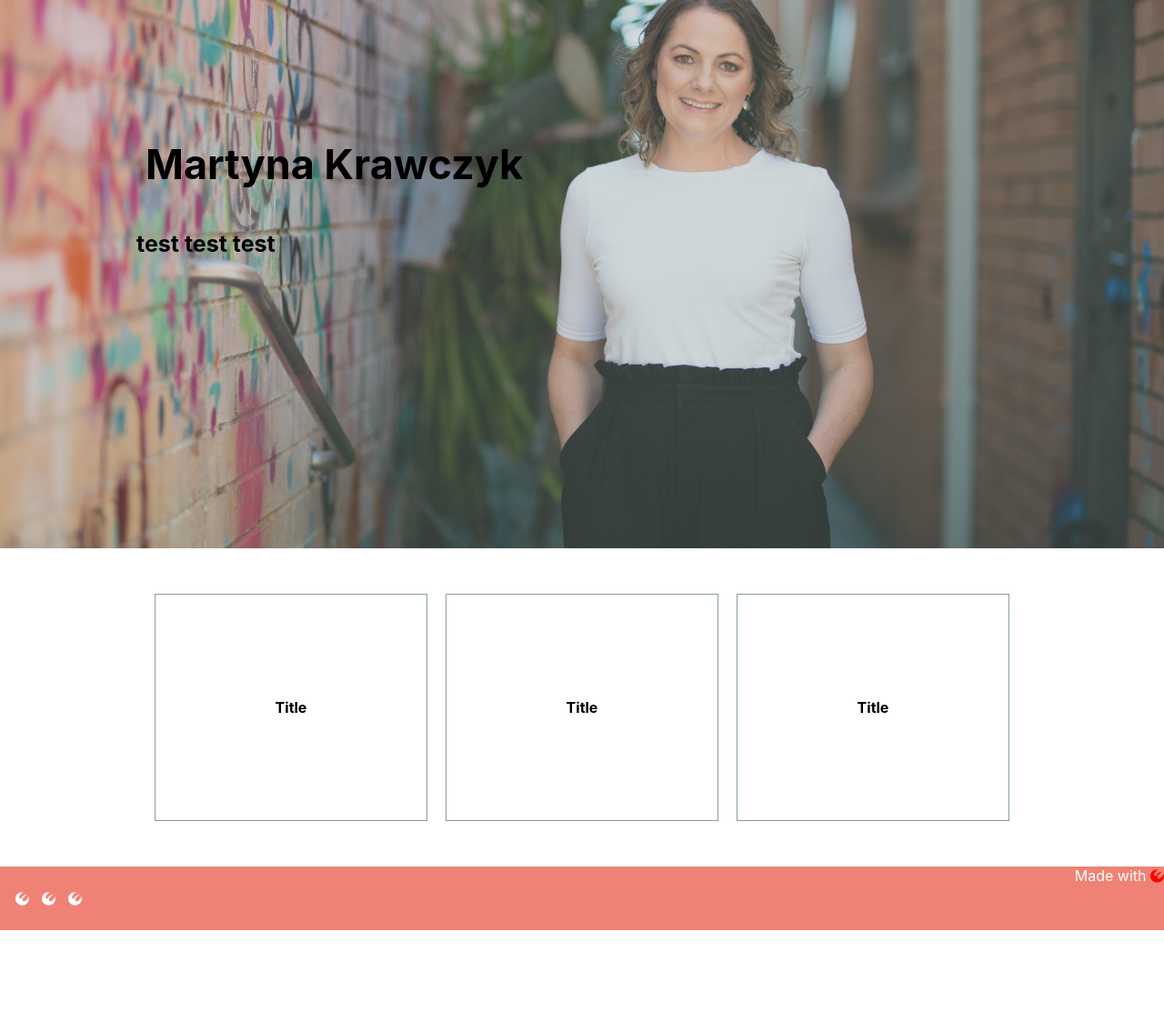
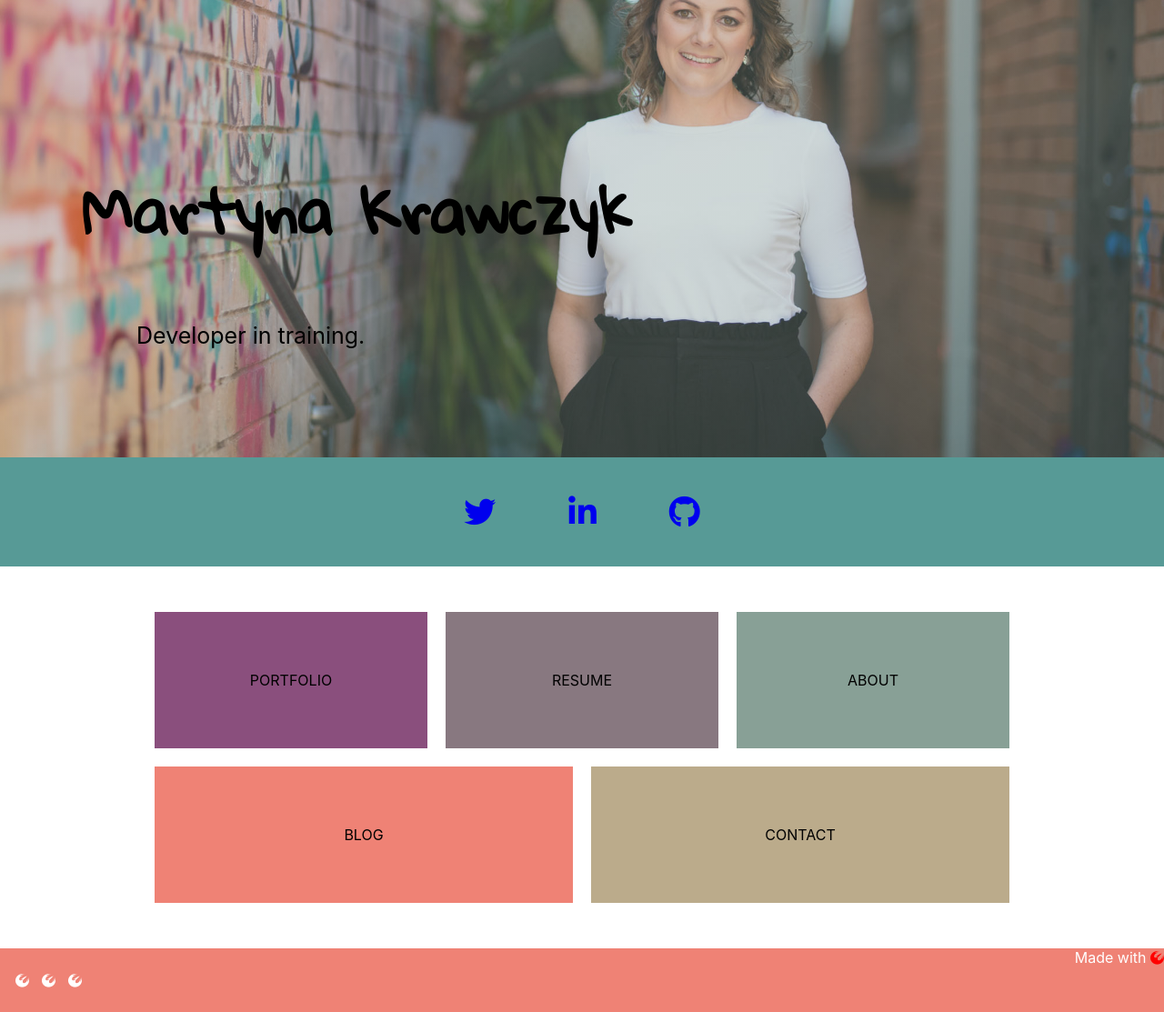
Before and after one commit to Martyna-krawczyk/portfolio, a plain HTML site: page src/index.html in a window 1280 px wide. Shown: the part 97-1210 px from the top of the page at 91% size. Before the commit the page ends 1120 px from the top, so only its background shows below. Drawn offline with Linux system fonts and the light colour scheme.

Commit message:
updates to cards

```diff
--- a/src/css/cards.css
+++ b/src/css/cards.css
@@ -9,50 +9,55 @@
 .card {
   width: 25%;
 }
+.card-wide {
+  width: 37.5%;
+}
 
 .card-content {
-  height:250px;
-  border: 1px solid var(--spanish-grey);
+  height:150px;
+  /* border: 1px solid var(--spanish-grey); */
   margin: 10px;
-  box-sizing: border-box;
+  /* box-sizing: border-box; */
   display: flex;
   flex-direction: column;
   align-items: center;
   justify-content: center;
 }
 
-.icon1 {
-  height: 70%;
-  font-size: 120px;
-  display: flex;
-  color: var(--razzmic-berry);
+#card1 {
+  background-color: var(--razzmic-berry);
 }
 
-.icon2 {
-  height: 70%;
-  font-size: 120px;
-  display: flex;
-  color: var(--rocket-metallic);
+#card2 {
+  background-color: var(--rocket-metallic);
 }
 
-.icon3 {
-  height: 70%;
-  font-size: 120px;
-  display: flex;
-  color: var(--spanish-grey);
+#card3 {
+  background-color: var(--spanish-grey);
 }
 
-.card-content h4 {
+#card4 {
+  background-color: var(--light-coral);
+}
+
+#card4 {
+  background-color: var(--light-coral);
+}
+#card5 {
+  background-color: var(--sage);
+}
+
+.card-content p {
   margin: 1px 0px;
 }
 
-.card-content h1 {
-  margin: 150px 0px;
-}
 
 /* tablet design */
 @media only screen and (max-width: 800px) {
   .card {
+    width: 50%;
+  }
+  .card-wide {
     width: 50%;
   }
   }
@@ -61,4 +66,7 @@
     .card {
       width: 100%;
     }
+    .card-wide {
+      width: 100%;
     }
+    }
--- a/src/css/container.css
+++ b/src/css/container.css
@@ -1,5 +1,5 @@
 .container1 {
-  height: 700px;
+  height: 600px;
   width: 100vw;
   background-image:  linear-gradient(-225deg, var(--razzmic-berry-trans) 0%, var(--spanish-grey-trans) 50%), url("../media/headshot.jpg");
   background-position: center center;
--- a/src/css/hero.css
+++ b/src/css/hero.css
@@ -1,19 +1,17 @@
 
   .hero-container h1 {
-    /* font-family: 'Gloria Hallelujah', cursive; */
+    font-family: 'Gloria Hallelujah', cursive;
     color: black;
-    font-size: 45px;
+    font-size: 65px;
     /* text-shadow:4px 4px rgba(0, 0, 0, 0.178); */
     text-align: left;
-    margin-left: 160px;
+    margin-left: 90px;
     padding-top: 150px;
   }
 
-  .hero-container h3 {
-    /* font-family: 'Gloria Hallelujah', cursive; */
+  .hero-container p {
     color: black;
     font-size: 25px;
-    /* text-shadow:4px 4px rgba(0, 0, 0, 0.178); */
     text-align: left;
     margin-left: 150px;
     padding-top: 15px;
--- a/src/css/nav.css
+++ b/src/css/nav.css
@@ -18,6 +18,7 @@
   align-items: center;
   float: right;
   font-size: 30px;
+  margin-right: 15px;
 }
 
 .navbar-logo {
@@ -26,7 +27,7 @@ display: flex;
 float: left;
 justify-content: center;
 align-items: center;
-/* color: white; */
+margin-left: 15px;
 }
 
 .navbar-link a:hover {
--- a/src/css/socials.css
+++ b/src/css/socials.css
@@ -0,0 +1,21 @@
+.socials {
+  height: 120px;
+  background-color: var(--green);
+}
+
+.socials-links {
+  display: flex;
+  justify-content: center;
+  align-items: center;
+  height: 100%;
+  width: 100%;
+}
+
+.socials-link {
+  color: white;
+  font-size: 35px;
+  padding: 0 40px;
+  display: flex;
+  justify-content: space-between;
+  align-items: center;
+}
--- a/src/css/style.css
+++ b/src/css/style.css
@@ -1,4 +1,3 @@
-@import url('https://fonts.googleapis.com/css?family=Open+Sans&display=swap');
 @import url('https://fonts.googleapis.com/css?family=Gloria+Hallelujah&display=swap');
 @import "./cards.css";
 @import "./footer.css";
@@ -20,5 +19,10 @@
 --sage: rgba(187, 171, 139, 1);
 --light-coral: rgba(239, 130, 117, 1);
 --light-coral-trans: rgba(239, 129, 117, 0.301);
+--orange: #C66647;
+--orange-trans: rgba(198, 103, 71, 0.37);
+--green: #579A96;
+--green-trans: rgba(87, 154, 150, 0.356);
 font-family: -apple-system, BlinkMacSystemFont, 'Segoe UI', Roboto, Oxygen, Ubuntu, Cantarell, 'Open Sans', 'Helvetica Neue', sans-serif;
+margin: 0px;
 }
--- a/src/index.html
+++ b/src/index.html
@@ -23,74 +23,51 @@
   </div>
   <div class="hero-container">
         <h1>Martyna Krawczyk</h1>
-        <h3>test test test</h3>
+        <p>Developer in training.</p>
   </div>
 </div>
+<div class="socials">
+    <div class="socials-links">
+      <div class="socials-link">
+        <a href="https://twitter.com/MartynaKrawcz"><i class="fab fa-twitter"></i></a>
+    </div>
+    <div class="socials-link">
+        <a href="https://www.linkedin.com/in/martyna-krawczyk-920448a2/"><i class="fab fa-linkedin-in"></i></a>
+    </div>
+    <div class="socials-link">
+        <a href="https://github.com/Martyna-krawczyk"><i class="fab fa-github"></i></a>
+
+    </div>
+    </div>
+  </div>
 <div class="container">
     <div class="card">
-      <div class="card-content">
-        <h4>Title</h4>
+      <div class="card-content" id="card1">
+        <p>PORTFOLIO</p>
       </div>
     </div>
     <div class="card">
-      <div class="card-content">
-        <h4>Title</h4>
+      <div class="card-content" id="card2">
+          <p>RESUME</p>
       </div>
     </div>
     <div class="card">
-      <div class="card-content">
-        <h4>Title</h4>
+      <div class="card-content" id="card3">
+          <p>ABOUT</p>
       </div>
     </div>
-  </div>
-  <!-- <div class="container">
-    <div class="card">
-      <div class="card-content">
-          <i class="fas fa-money-check-alt icon1"></i>
-        <h4>Title</h4>
-        <h6>test test</h6>
-      </div>
+    <div class="card-wide">
+        <div class="card-content" id="card4">
+            <p>BLOG</p>
+          </div>
     </div>
-    <div class="card">
-      <div class="card-content">
-          <i class="fas fa-money-check-alt icon2"></i>
-        <h4>Title</h4>
-        <h6>test test</h6>
-      </div>
-    </div>
-    <div class="card">
-      <div class="card-content">
-          <i class="fas fa-money-check-alt icon3"></i>
-        <h4>Title</h4>
-        <h6>test test</h6>
-      </div>
-    </div>
-  </div> -->
-  <!-- <div class="dashboard-container">
-    <div class="dashboard">
-      <div class="left-row1">
-       <p class="text">copper</p>
-        <p class="number">109090909+</p>
-      </div>
-    <div class="left-row2">
-        <p class="text">plastic</p>
-        <p class="number">109090909+</p>
-    </div>
-    <div class="left-row3">
-        <p class="text">paper</p>
-        <p class="number">109090909+</p>
-    </div>
-    <div class="left-row4">
-        <p class="text">steel</p>
-        <p class="number">109090909+</p>
-    </div>
-    <div class="right">
-      <div class="right-container-for-pie">
-      <div class="right-pie"></div>
-    </div>
+    <div class="card-wide">
+        <div class="card-content" id="card5">
+            <p>CONTACT</p>
+          </div>
     </div>
   </div>
-  </div> -->
+
   <div class="footer">
   <div class="footer-links">
     <div class="footer-link">
```
